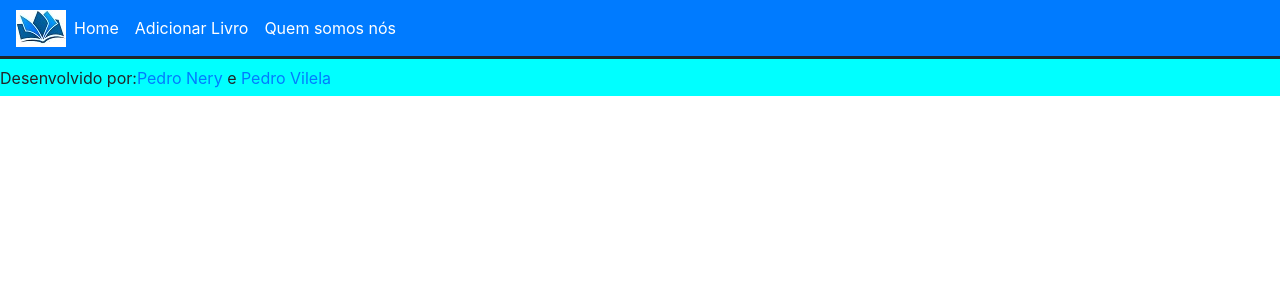
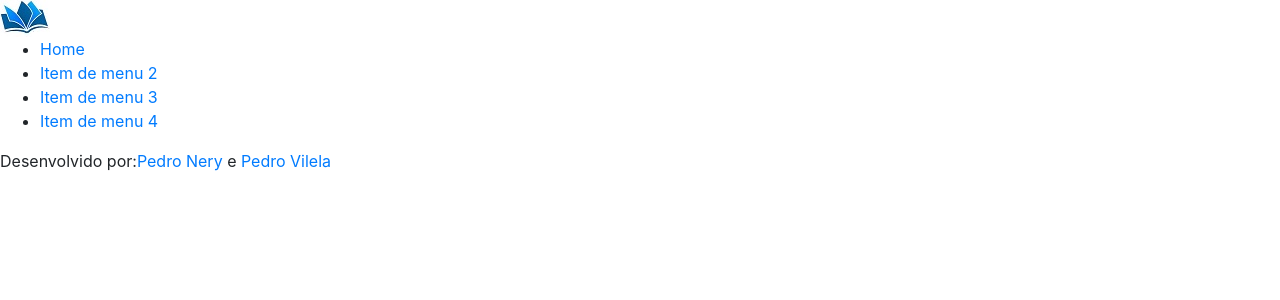
Before and after one commit to PedroNerySoares/WEB_FINAL, a PHP site: page /index.php in a window 1280 px wide. Shown: the top 300 px of the page. Run offline with PHP 8.4, Linux system fonts and the light colour scheme; data that the repository does not hold is empty.

Commit message:
Refeito Header

```diff
--- a/Templates/Header.php
+++ b/Templates/Header.php
@@ -1,7 +1,7 @@
 <?php
-  include_once("./Config/url.php");
-  include_once("./Config/connection.php");
-  include_once("./Config/process.php");
+include_once("./Config/url.php");
+include_once("./Config/connection.php");
+include_once("./Config/process.php");
 
 ?>
 
@@ -17,22 +17,21 @@
   <!-- FONT AWESOME -->
   <link rel="stylesheet" href="https://cdnjs.cloudflare.com/ajax/libs/font-awesome/5.15.1/css/all.min.css" integrity="sha512-+4zCK9k+qNFUR5X+cKL9EIR+ZOhtIloNl9GIKS57V1MyNsYpYcUrUeQc9vNfzsWfV28IaLL3i96P9sdNyeRssA==" crossorigin="anonymous" />
   <!-- CSS -->
-  <link rel="stylesheet" href="<?= $BASE_URL ?>Styles/Style.css">
+  <link rel="stylesheet" href="<?= $BASE_URL ?>Styles/styles.css">
 </head>
 
 <body>
   <header>
-    <nav class="navbar navbar-expand-lg navbar-dark bg-primary">
-      <!-- <a class="navbar-brand" href="<?= $BASE_URL ?>index.php"> -->
-      <img src="<?= $BASE_URL ?>img/Logo.jpeg" alt="Agenda">
-      </a>
-      <div>
-        <div class="navbar-nav">
-          <a class="nav-link active" id="home-link" href="<?= $BASE_URL ?>index.php">Home</a>
-          <a class="nav-link active" href="<?= $BASE_URL ?>create.php">Adicionar Livro</a>
-          <a class="nav-link active" href="<?= $BASE_URL ?>create.php">Quem somos nós</a>
-          <!-- <a class="nav-link active" href="<?= $BASE_URL ?>create.php">Adicionar Contato</a> -->
-        </div>
+    <nav>
+      <div class="logo">
+        <img src="<?= $BASE_URL ?>img/Logo.jpeg" alt="Logo">
       </div>
+      <ul class="menu">
+        <li><a href="<?= $BASE_URL ?>index.php">Home</a></li>
+        <li><a href="<?= $BASE_URL ?>">Item de menu 2</a></li>
+        <li><a href="<?= $BASE_URL ?>">Item de menu 3</a></li>
+        <li><a href="<?= $BASE_URL ?>">Item de menu 4</a></li>
+      </ul>
     </nav>
   </header>
+  <article>
```
